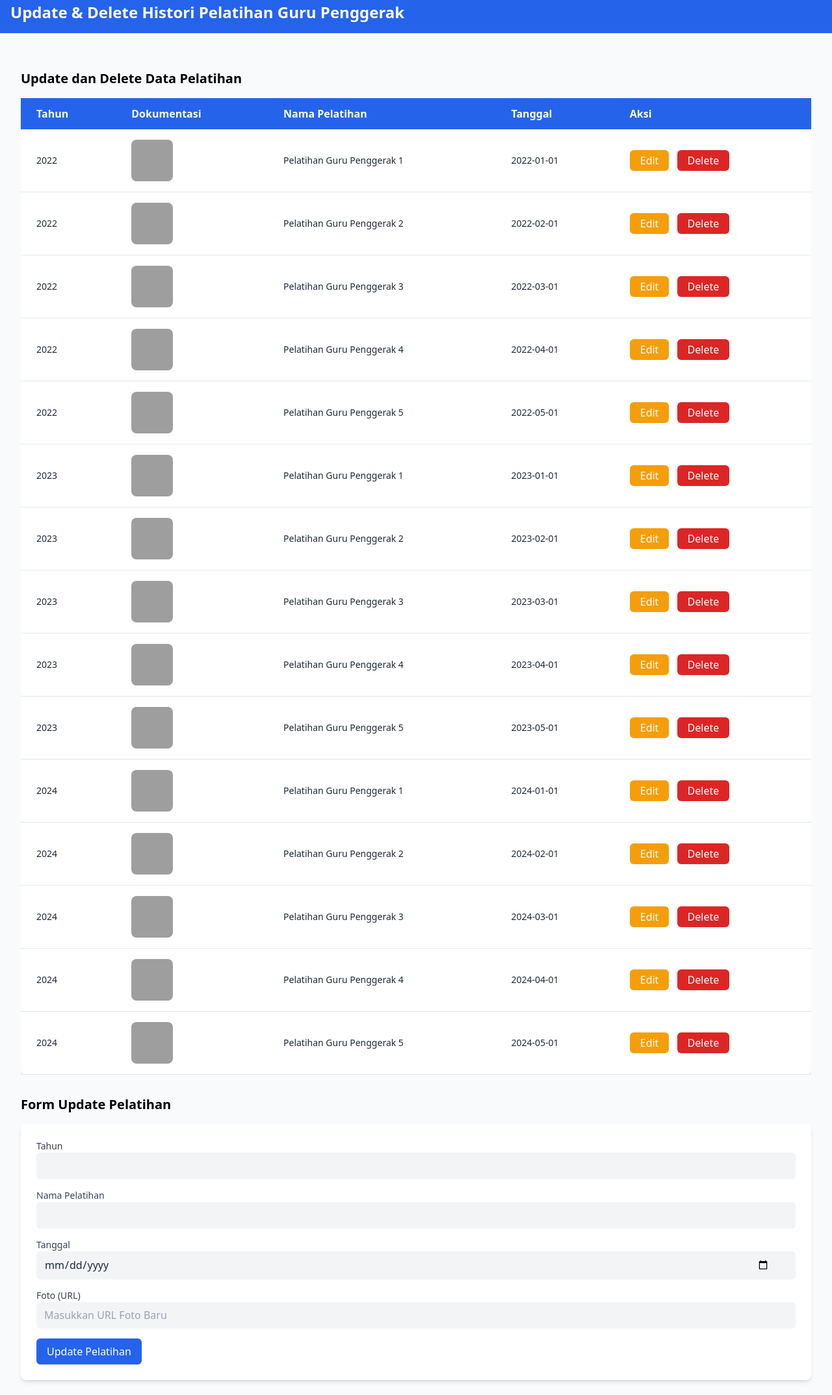
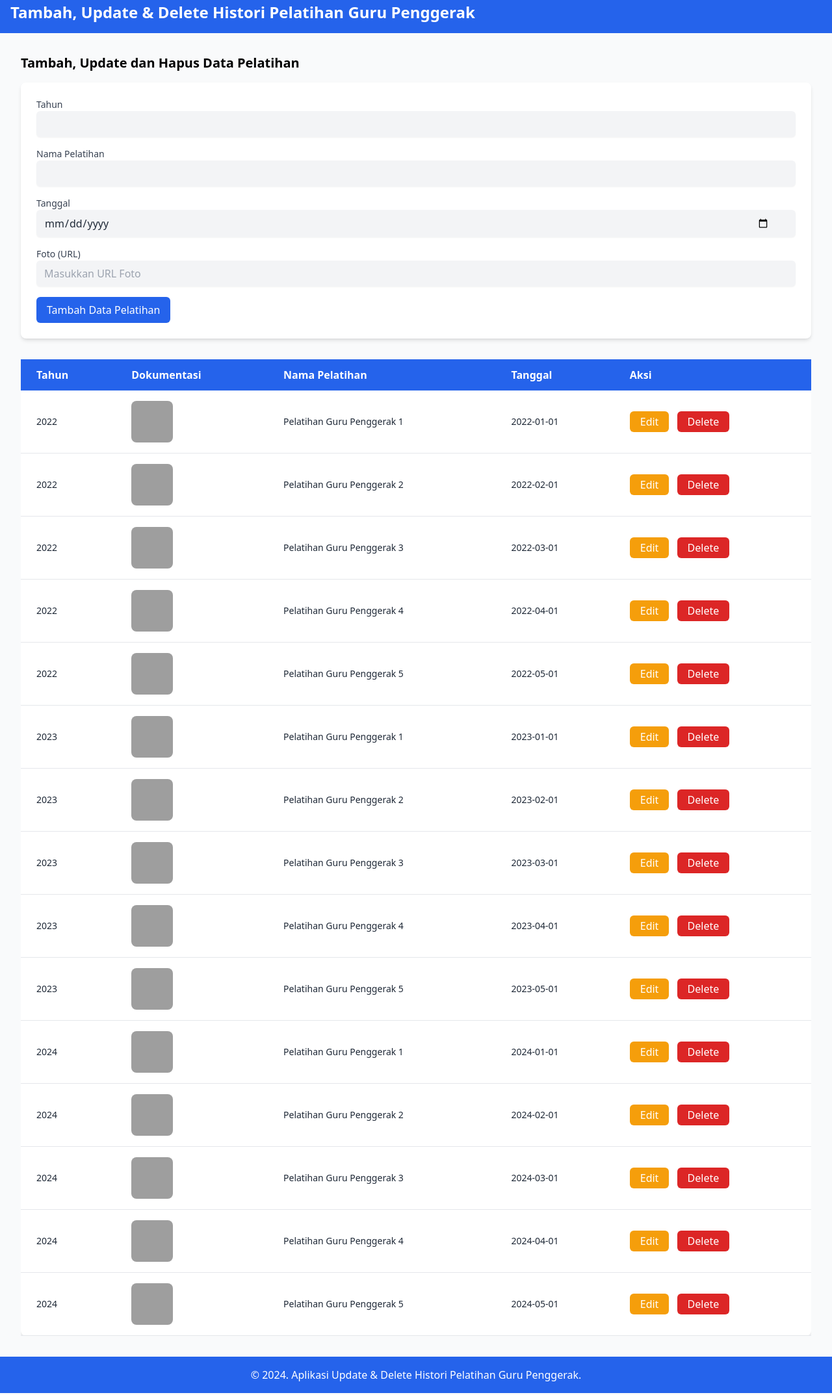
Before and after one commit to nanangriyadi/historisGp, a plain HTML site: page update-delete.html in a window 1280 px wide. Shown: the part 13-2160 px from the top of the page at 65% size. Drawn offline with nearby package versions, Linux system fonts and the light colour scheme; grey boxes are pictures that could not be loaded.

Commit message:
Update update-delete.html

```diff
--- a/update-delete.html
+++ b/update-delete.html
@@ -3,18 +3,34 @@
 <head>
     <meta charset="UTF-8">
     <meta name="viewport" content="width=device-width, initial-scale=1.0">
-    <title>Update & Delete Histori Pelatihan Guru Penggerak</title>
+    <title>Tambah, Update & Delete Histori Pelatihan Guru Penggerak</title>
     <link href="https://cdn.jsdelivr.net/npm/tailwindcss@2.2.19/dist/tailwind.min.css" rel="stylesheet">
 </head>
 <body class="bg-gray-50">
 
     <header class="bg-blue-600 text-white p-4 text-center md:flex md:justify-between md:items-center">
-        <h1 class="text-2xl font-semibold">Update & Delete Histori Pelatihan Guru Penggerak</h1>
+        <h1 class="text-2xl font-semibold">Tambah, Update & Delete Histori Pelatihan Guru Penggerak</h1>
     </header>
 
     <main class="container mx-auto p-6 lg:p-8">
-        <section id="update-delete" class="mt-6">
-            <h2 class="text-xl font-bold mb-4">Update dan Delete Data Pelatihan</h2>
+        <section id="tambah-update-delete">
+            <h2 class="text-xl font-bold mb-4">Tambah, Update dan Hapus Data Pelatihan</h2>
+
+            <form id="form-update" class="bg-white p-6 rounded-lg shadow-md mb-8">
+                <label for="tahun" class="block text-sm font-medium text-gray-700">Tahun</label>
+                <input type="number" id="tahun" class="block w-full bg-gray-100 text-gray-800 py-2 pl-3 pr-10 mb-4 rounded-md shadow-sm" required>
+
+                <label for="nama" class="block text-sm font-medium text-gray-700">Nama Pelatihan</label>
+                <input type="text" id="nama" class="block w-full bg-gray-100 text-gray-800 py-2 pl-3 pr-10 mb-4 rounded-md shadow-sm" required>
+
+                <label for="tanggal" class="block text-sm font-medium text-gray-700">Tanggal</label>
+                <input type="date" id="tanggal" class="block w-full bg-gray-100 text-gray-800 py-2 pl-3 pr-10 mb-4 rounded-md shadow-sm" required>
+
+                <label for="foto" class="block text-sm font-medium text-gray-700">Foto (URL)</label>
+                <input type="url" id="foto" class="block w-full bg-gray-100 text-gray-800 py-2 pl-3 pr-10 mb-4 rounded-md shadow-sm" placeholder="Masukkan URL Foto" required>
+
+                <button type="submit" class="bg-blue-600 text-white py-2 px-4 rounded-md">Tambah Data Pelatihan</button>
+            </form>
 
             <div class="overflow-x-auto">
                 <table class="table-auto w-full bg-white rounded-lg shadow-lg">
@@ -33,26 +49,6 @@
                 </table>
             </div>
         </section>
-
-        <!-- Form Update -->
-        <section id="form-update" class="mt-8">
-            <h2 class="text-xl font-bold mb-4">Form Update Pelatihan</h2>
-            <form id="update-form" class="bg-white p-6 rounded-lg shadow-md">
-                <label for="tahun-update" class="block text-sm font-medium text-gray-700">Tahun</label>
-                <input type="number" id="tahun-update" name="tahun-update" class="block w-full bg-gray-100 text-gray-800 py-2 pl-3 pr-10 mb-4 rounded-md shadow-sm" required>
-
-                <label for="nama-update" class="block text-sm font-medium text-gray-700">Nama Pelatihan</label>
-                <input type="text" id="nama-update" name="nama-update" class="block w-full bg-gray-100 text-gray-800 py-2 pl-3 pr-10 mb-4 rounded-md shadow-sm" required>
-
-                <label for="tanggal-update" class="block text-sm font-medium text-gray-700">Tanggal</label>
-                <input type="date" id="tanggal-update" name="tanggal-update" class="block w-full bg-gray-100 text-gray-800 py-2 pl-3 pr-10 mb-4 rounded-md shadow-sm" required>
-
-                <label for="foto-update" class="block text-sm font-medium text-gray-700">Foto (URL)</label>
-                <input type="url" id="foto-update" name="foto-update" class="block w-full bg-gray-100 text-gray-800 py-2 pl-3 pr-10 mb-4 rounded-md shadow-sm" placeholder="Masukkan URL Foto Baru" required>
-
-                <button type="submit" class="bg-blue-600 text-white py-2 px-4 rounded-md">Update Pelatihan</button>
-            </form>
-        </section>
     </main>
 
     <footer class="bg-blue-600 text-white p-4 text-center">
```
